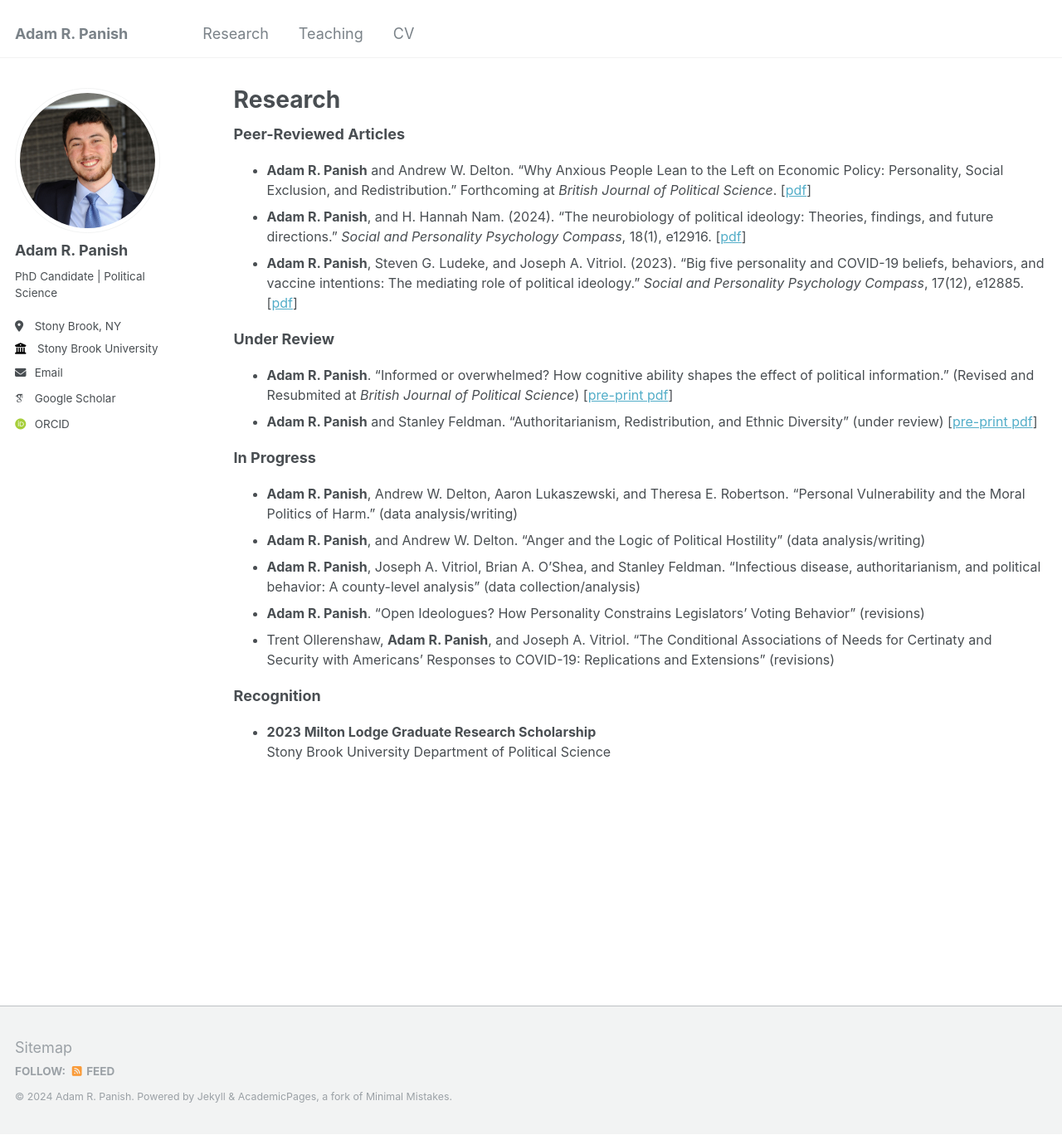
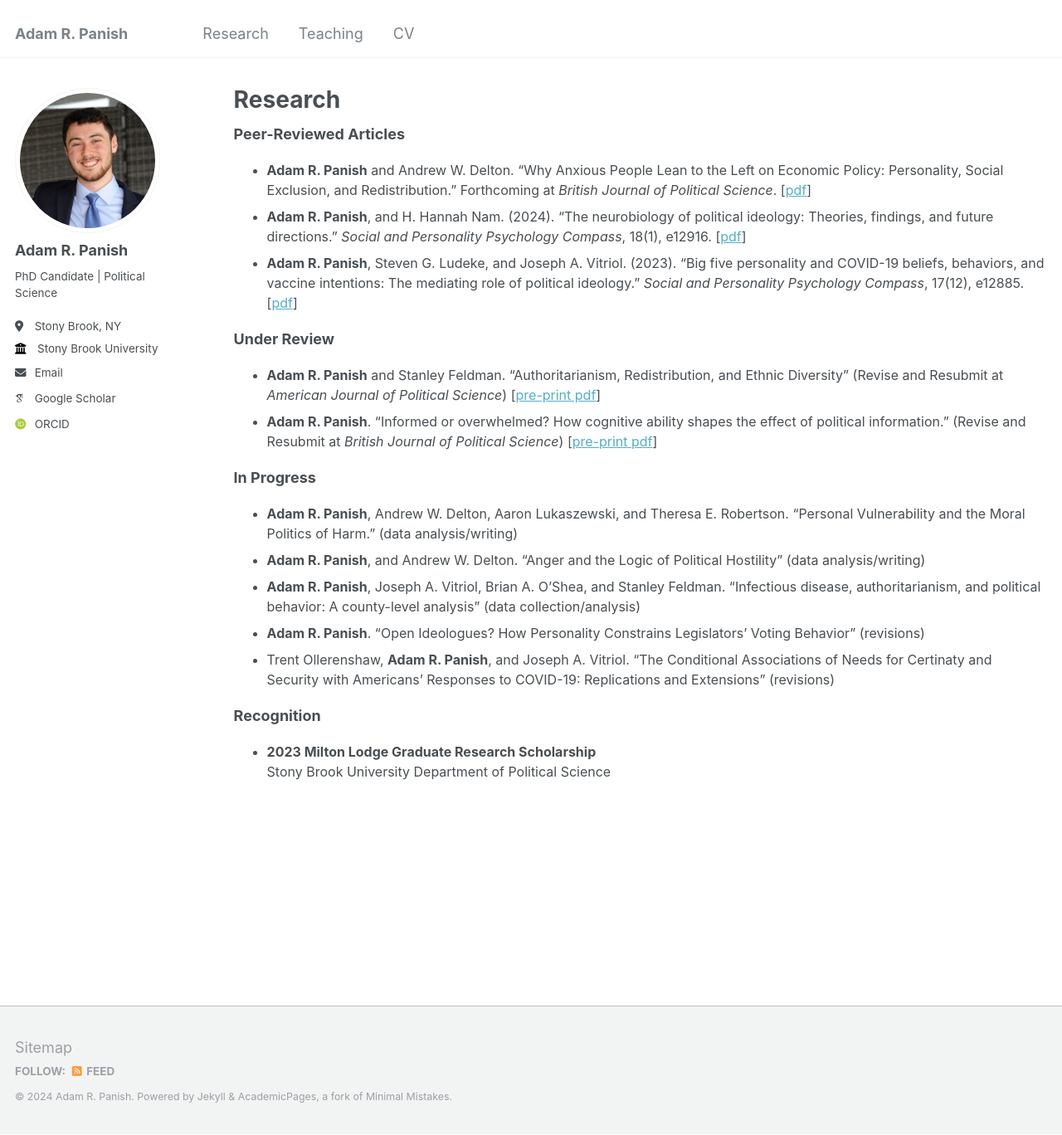
Before and after one commit to adampanish/adampanish.github.io, a Jekyll site: the page built from _pages/research.html, in a window 1280 px wide and 1368 px high. Shown: the whole window at 83% size. Built offline with Jekyll 4.4.1, drawn with Linux system fonts in a browser that asks for light colours; some web fonts are replaced.

Commit message:
Update research.html

```diff
--- a/_pages/research.html
+++ b/_pages/research.html
@@ -14,8 +14,8 @@
 
 <b>Under Review</b>
 <ul><font size=3>
-<li><b>Adam R. Panish</b>. <q>Informed or overwhelmed? How cognitive ability shapes the effect of political information.</q> (Revised and Resubmited at <i>British Journal of Political Science</i>) [<a href="https://www.dropbox.com/scl/fi/o7ml9g0v776t21cq4epw9/panish_cognitive_2024.pdf?rlkey=i0hdacf0qrlucznukqmjecg83&st=ghvrcxp5&dl=0" target="_blank">pre-print pdf</a>]</li>
-<li><b>Adam R. Panish</b> and Stanley Feldman. <q>Authoritarianism, Redistribution, and Ethnic Diversity</q> (under review) [<a href="https://www.dropbox.com/scl/fi/58i4blxvq4boe47q8djv4/panish_feldman_redistribution_2024.pdf?rlkey=dcqn3b67jbtd5e4cmmjxefnyf&st=5iwmtlqf&dl=0" target="_blank">pre-print pdf</a>]</li>
+<li><b>Adam R. Panish</b> and Stanley Feldman. <q>Authoritarianism, Redistribution, and Ethnic Diversity</q> (Revise and Resubmit at <i>American Journal of Political Science</i>) [<a href="https://www.dropbox.com/scl/fi/58i4blxvq4boe47q8djv4/panish_feldman_redistribution_2024.pdf?rlkey=dcqn3b67jbtd5e4cmmjxefnyf&st=5iwmtlqf&dl=0" target="_blank">pre-print pdf</a>]</li>
+<li><b>Adam R. Panish</b>. <q>Informed or overwhelmed? How cognitive ability shapes the effect of political information.</q> (Revise and Resubmit at <i>British Journal of Political Science</i>) [<a href="https://www.dropbox.com/scl/fi/o7ml9g0v776t21cq4epw9/panish_cognitive_2024.pdf?rlkey=i0hdacf0qrlucznukqmjecg83&st=ghvrcxp5&dl=0" target="_blank">pre-print pdf</a>]</li>
 </font></ul>
 
 <b>In Progress</b>
```
